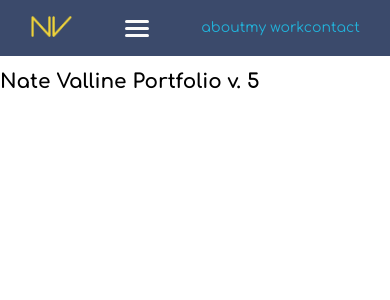
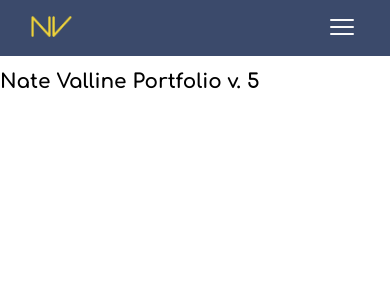
Before and after one commit to nvalline/portfolio-v5, a Next.js app: page / in a window 390 px wide. Shown: the top 300 px of the page. Built offline with nearby package versions, Linux system fonts and the light colour scheme.

Commit message:
added basic hamburger functionality

```diff
--- a/components/navBar/burger.js
+++ b/components/navBar/burger.js
@@ -2,13 +2,30 @@ import React, { useState } from 'react';
 import navStyles from '../../styles/Nav.module.scss';
 
 const burger = () => {
+	const [burgerIsActive, setBurgerIsActive] = useState(false);
+
+	const handleBurger = () => {
+		if (!burgerIsActive) {
+			setBurgerIsActive(true);
+		} else {
+			setBurgerIsActive(false);
+		}
+	};
+
 	return (
 		<>
-			<a href='#' className={navStyles.burgerIcon}>
+			<button
+				className={
+					burgerIsActive
+						? `${navStyles.burgerIcon} ${navStyles.burgerOpen}`
+						: navStyles.burgerIcon
+				}
+				onClick={handleBurger}
+			>
 				<span></span>
 				<span></span>
 				<span></span>
-			</a>
+			</button>
 		</>
 	);
 };
--- a/next.config.js
+++ b/next.config.js
@@ -1,12 +1,3 @@
-const path = require('path');
-
 module.exports = {
-  reactStrictMode: true,
-}
-
-module.exports = {
-  sassOptions: {
-    includePaths: [path.join(__dirname, 'styles')],
-    prependData: `@import "variable.scss";`
-  }
-}
+	reactStrictMode: true
+};
--- a/pages/index.js
+++ b/pages/index.js
@@ -9,6 +9,8 @@ export default function Home() {
 				<title>Nate Valline | Web Developer</title>
 			</Head>
 
+			{/* <div className={navStyles.overlay}></div> */}
+
 			<div>
 				<h1>Nate Valline Portfolio v. 5</h1>
 			</div>
--- a/styles/Nav.module.scss
+++ b/styles/Nav.module.scss
@@ -1,3 +1,6 @@
+@import 'mixins';
+@import 'variables';
+
 .navContainer {
 	display: flex;
 	align-items: center;
@@ -16,34 +19,52 @@
 
 	.mobileNav {
 		.burgerIcon {
-			// height: 2rem;
-			// width: 2rem;
-			// position: fixed;
-			// top: 2.4rem;
-			// right: 3.5rem;
-			// display: flex;
-			// flex-flow: column nowrap;
-			// justify-content: space-around;
-			// cursor: pointer;
+			background-color: transparent;
+			border: none;
+			cursor: pointer;
 
 			> span {
 				display: block;
 				background-color: $primary-white;
 				border-radius: 10px;
-				height: 3px;
+				height: 2px;
 				width: 24px;
-				// transform-origin: 1px;
+				transition: all 300ms ease-in-out;
+				transform-origin: 2px 1px;
 
 				&:not(:last-child) {
-					margin-bottom: 4px;
+					margin-bottom: 5px;
 				}
 			}
 		}
+
+		.burgerOpen {
+			> span:first-child {
+				transform: rotate(45deg);
+			}
+
+			> span:nth-child(2) {
+				opacity: 0;
+			}
+
+			> span:last-child {
+				transform: rotate(-45deg);
+			}
+		}
+
+		@include breakpoint-up(large) {
+			display: none;
+		}
 	}
+
 	.navLinks {
 		a {
 			color: $primary-light-blue;
 			font-size: 1.4rem;
 		}
+
+		@include breakpoint-down(medium) {
+			display: none;
+		}
 	}
 }
--- /dev/null
+++ b/styles/_mixins.scss
@@ -0,0 +1,29 @@
+// Breakpoints
+@media (min-width: 64em) {
+	// styles go here
+}
+
+// Breakpoint pixels: 640px, 1024px, 1400px
+$breakpoints-up: (
+	'medium': '40em',
+	'large': '64em',
+	'xlarge': '87.5em'
+);
+// Breakpoint pixels: 639px, 1023px, 1399px
+$breakpoints-down: (
+	'small': '39.9375em',
+	'medium': '63.9375em',
+	'large': '87.4375em'
+);
+
+@mixin breakpoint-up($size) {
+	@media (min-width: map-get($breakpoints-up, $size )) {
+		@content;
+	}
+}
+
+@mixin breakpoint-down($size) {
+	@media (max-width: map-get($breakpoints-down, $size )) {
+		@content;
+	}
+}
--- a/styles/globals.scss
+++ b/styles/globals.scss
@@ -1,4 +1,5 @@
 @import url('https://fonts.googleapis.com/css2?family=Cinzel:wght@400;700&family=Comfortaa:wght@400;700&family=Montserrat:wght@400;700&display=swap');
+@import 'variables';
 
 html,
 body {
@@ -22,12 +23,3 @@ ul {
 * {
 	box-sizing: border-box;
 }
-
-// Visibility
-.hideForMobile {
-	// hide for tablet and mobile
-}
-
-.hideForDesktop {
-	// hide for desktop
-}
```
Also changed, not shown: styles/_variables.scss (renamed from styles/variable.scss).
